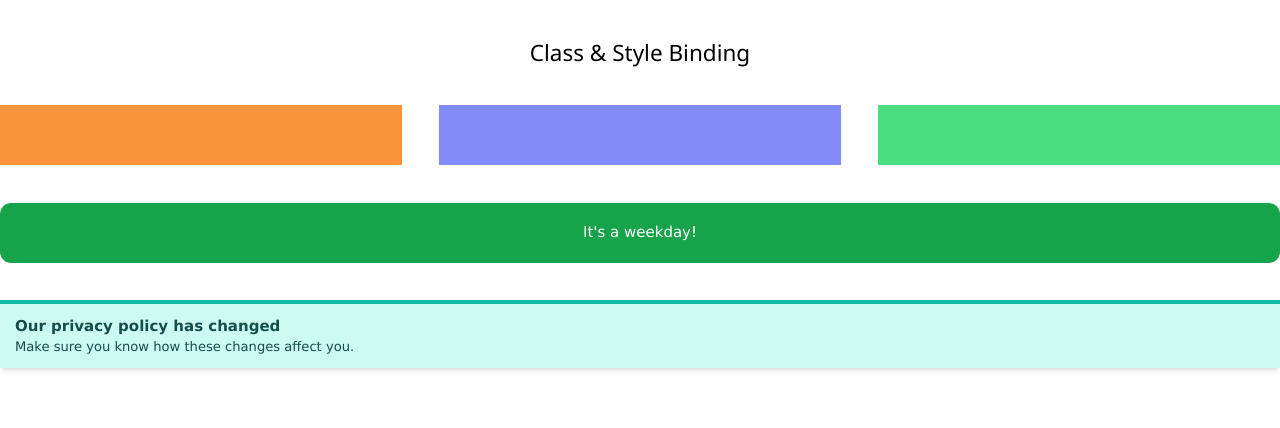
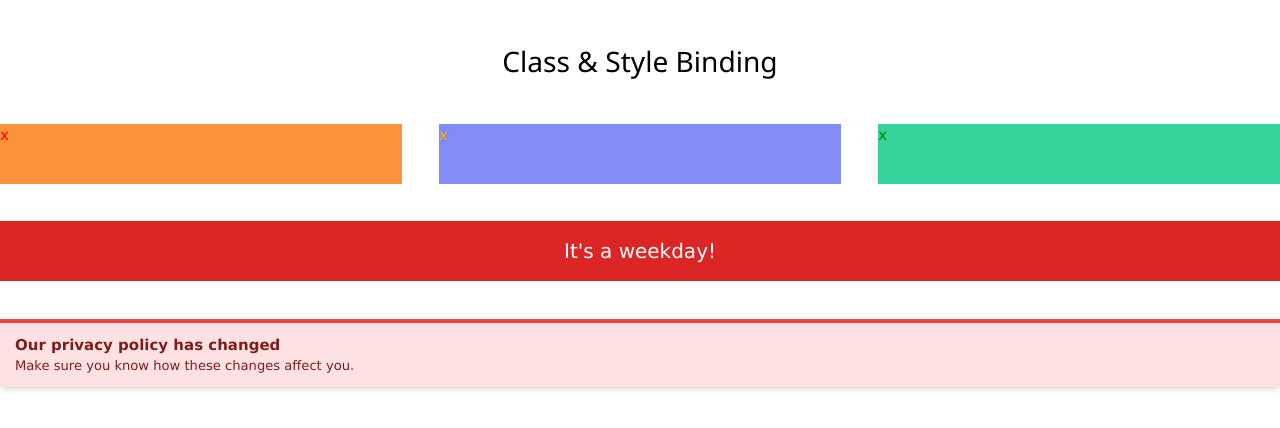
Before and after one commit to Ashik384/vue-play, a Vue app: page / in a window 1280 px wide. Shown: the top 428 px of the page. Built offline with nearby package versions, Linux system fonts and the light colour scheme.

Commit message:
StyleBinding

```diff
--- a/src/App.vue
+++ b/src/App.vue
@@ -3,7 +3,8 @@ import navBar from './components/navBar.vue';
 import headerSection from './components/headerSection.vue'
 import AboutSection from './components/aboutSection.vue';
 import ManuSection from './components/manuSection.vue';
-import classBind from './components/test/classBind.vue';
+import classBind from './components/classBinding/classBind.vue';
+import styleBinding from './components/styleBinding/styleBinding.vue';
 </script>
 
 <template>
@@ -19,7 +20,9 @@ import classBind from './components/test/classBind.vue';
   <!-- <ManuSection/> -->
 
   <!-- Class Buidng Template  -->
-  <classBind/>
+  <!-- <classBind/>  -->
+
+  <styleBinding/>
 
 </template>
 
--- /dev/null
+++ b/src/components/styleBinding/styleBinding.vue
@@ -0,0 +1,52 @@
+<script setup>
+const bgOrange = 'background-color: rgba(251, 146, 60, 1); color: red'
+const bgIndigo = 'background-color: rgba(129, 140, 248, 1) ; color: orange'
+const bgGreen = 'background-color: rgba(52, 211, 153, 1); color: green'
+
+const bgRed = 'background-color: rgba(220, 38, 38, 1)'
+const bgDarkGreen = 'background-color: rgba(5, 150, 105, 1)'
+
+const colors = {
+  borderColor: 'rgba(20, 184, 166, 1)', //rgba(239, 68, 68,1)
+  // 'border-color': 'rgba(20, 184, 166, 1)', //rgba(239, 68, 68,1)
+  color: 'rgba(19, 78, 74, 1)', //rgba(127, 29, 29,1)
+  backgroundColor: 'rgba(204, 251, 241, 1)' //rgba(254, 226, 226,1)
+}
+
+const weekday = true
+const messageType = 'error'
+
+if ('error' == messageType) {
+  colors.borderColor = 'rgba(239, 68, 68,1)'
+  colors.backgroundColor = 'rgba(254, 226, 226,1)'
+  colors.color = 'rgba(127, 29, 29,1)'
+}
+</script>
+
+<template>
+  <section class="container mx-auto">
+    <h1 class="text-center text-3xl py-12">Class & Style Binding</h1>
+
+    <section class="flex space-x-10">
+      <div class="w-1/3 h-16" :style="bgOrange">x</div>
+      <div class="w-1/3 h-16" :style="bgIndigo">x</div>
+      <div class="w-1/3 h-16" :style="bgGreen">x</div>
+    </section>
+
+    <section class="mt-10">
+      <!-- <div class="h-16 flex items-center justify-center text-white" :style="weekday==true?[bgRed,'font-size:20px']:[bgDarkGreen, 'font-size:30px']"> -->
+      <div class="h-16 flex items-center justify-center text-white" :style="[weekday == true ? bgRed : bgDarkGreen, weekday == true ? 'font-size:20px' : 'font-size:30px']">
+        It's a weekday!
+      </div>
+    </section>
+
+    <section class="mt-10">
+      <div class=" border-t-4  rounded-b  px-4 py-3 shadow-md" :style="colors">
+        <p class="font-bold">Our privacy policy has changed</p>
+        <p class="text-sm">Make sure you know how these changes affect you.</p>
+      </div>
+    </section>
+  </section>
+</template>
+
+<style scoped></style>
```
Also changed, not shown: src/components/classBinding/classBind.vue (renamed from src/components/test/classBind.vue).
